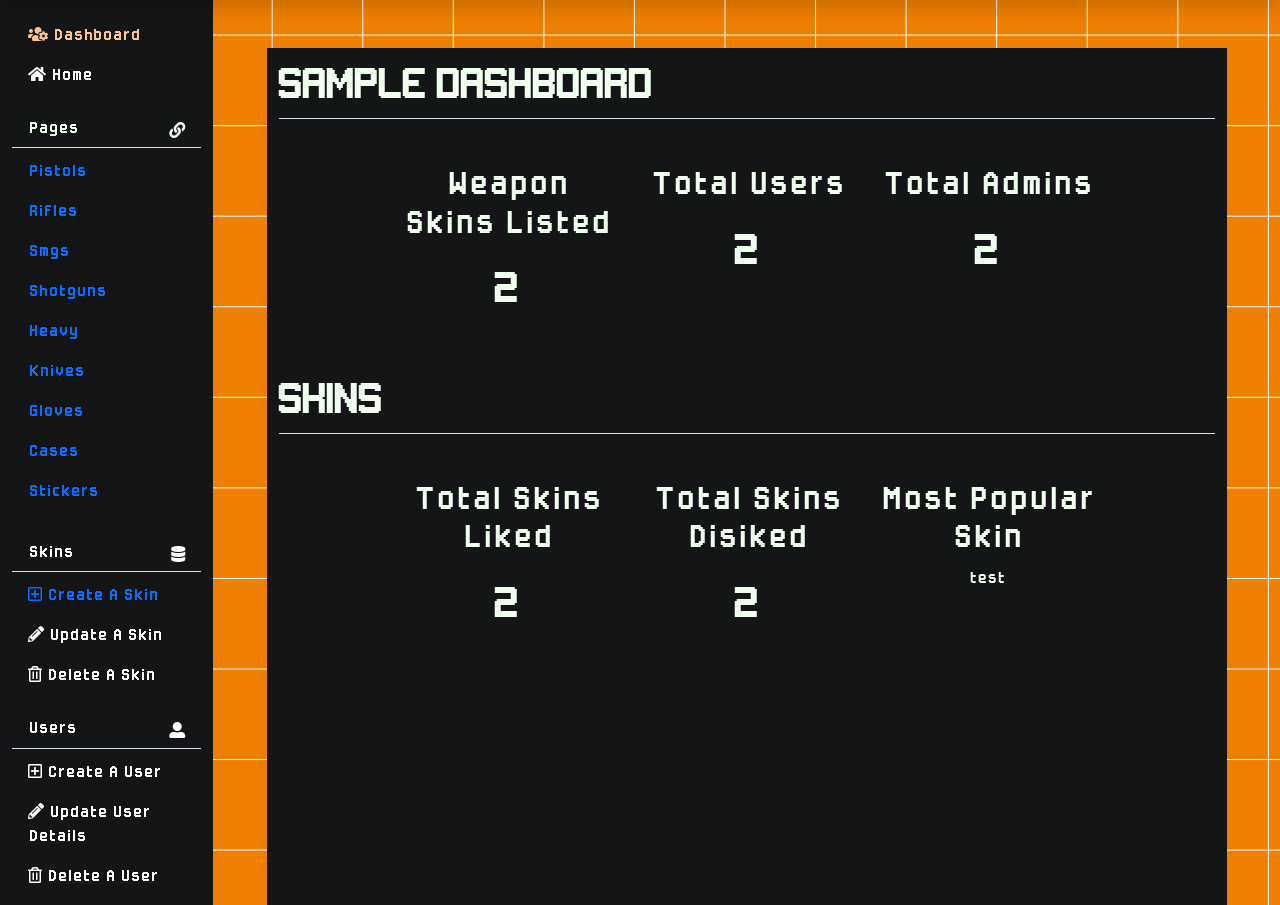
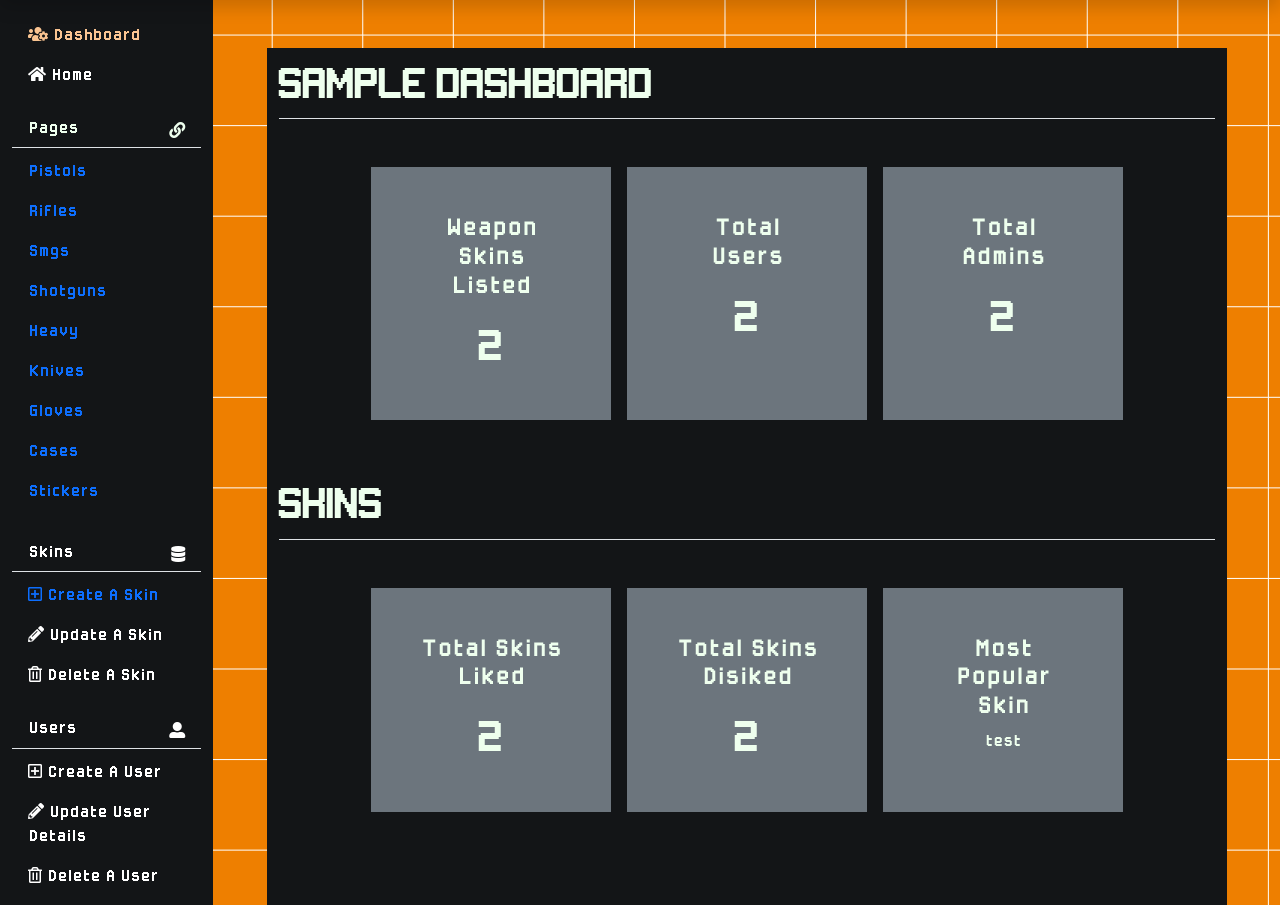
Before and after one commit to bradleyplaydon/CSGOSkinfo, a Flask app: template templates/pages/dashboard.html in a window 1280 px wide. Shown: the part 56-961 px from the top of the page. Run offline with Flask 2, Linux system fonts and the light colour scheme; the visitor is signed in with stand-in values (Sample User, id 1); the template is opened without the code that fills it: most values are stand-ins (such as "Sample title", 1, 10 or a date in 2020); some libraries are stand-ins or nearby versions.

Commit message:
Added background colour to boxes

```diff
--- a/templates/pages/dashboard.html
+++ b/templates/pages/dashboard.html
@@ -3,19 +3,19 @@
             <div class="col-lg-9 col-md-9 bg-dark mx-sm-auto mt-5">
                 <div
                     class="d-flex justify-content-between flex-wrap flex-md-nowrap align-items-center pt-3 pb-2 mb-3 border-bottom">
-                    <h2 class="h2">{{ session.user.username }} Dashboard</h2>
+                    <h2 class="h2">{{ username }} Dashboard</h2>
                 </div>
                 <div class="row justify-content-center text-center mt-5 mb-5">
-                    <div class="col-lg-3">
-                        <p class="h2">Weapon Skins Listed</h2>
+                    <div class="col-lg-3 bg-secondary p-5 mx-2">
+                        <p class="h2 fs-4">Weapon Skins Listed</h2>
                         <h2 class="mt-4">2</h2>
                     </div>
-                    <div class="col-lg-3">
-                        <p class="h2">Total Users</h2>
+                    <div class="col-lg-3 bg-secondary p-5 mx-2">
+                        <p class="h2 fs-4">Total Users</h2>
                         <h2 class="mt-4">2</h2>
                     </div>
-                    <div class="col-lg-3">
-                        <p class="h2">Total Admins</h2>
+                    <div class="col-lg-3 bg-secondary p-5 mx-2">
+                        <p class="h2 fs-4">Total Admins</h2>
                         <h2 class="mt-4">2</h2>
                     </div>
                 </div>
@@ -24,16 +24,16 @@
                     <h2 class="h2">Skins</h1>
                 </div>
                 <div class="row justify-content-center text-center mt-5 mb-5">
-                    <div class="col-lg-3">
-                        <p class="h2">Total Skins Liked</h2>
+                    <div class="col-lg-3 bg-secondary p-5 mx-2">
+                        <p class="h2 fs-4">Total Skins Liked</h2>
                         <h2 class="mt-4">2</h2>
                     </div>
-                    <div class="col-lg-3">
-                        <p class="h2">Total Skins Disiked</h2>
+                    <div class="col-lg-3 bg-secondary p-5 mx-2">
+                        <p class="h2 fs-4">Total Skins Disiked</h2>
                         <h2 class="mt-4">2</h2>
                     </div>
-                    <div class="col-lg-3">
-                        <p class="h2">Most Popular Skin</h2>
+                    <div class="col-lg-3 bg-secondary p-5 mx-2">
+                        <p class="h2 fs-4">Most Popular Skin</h2>
                         <div class="most-popular">
                             test
                         </div>
```
